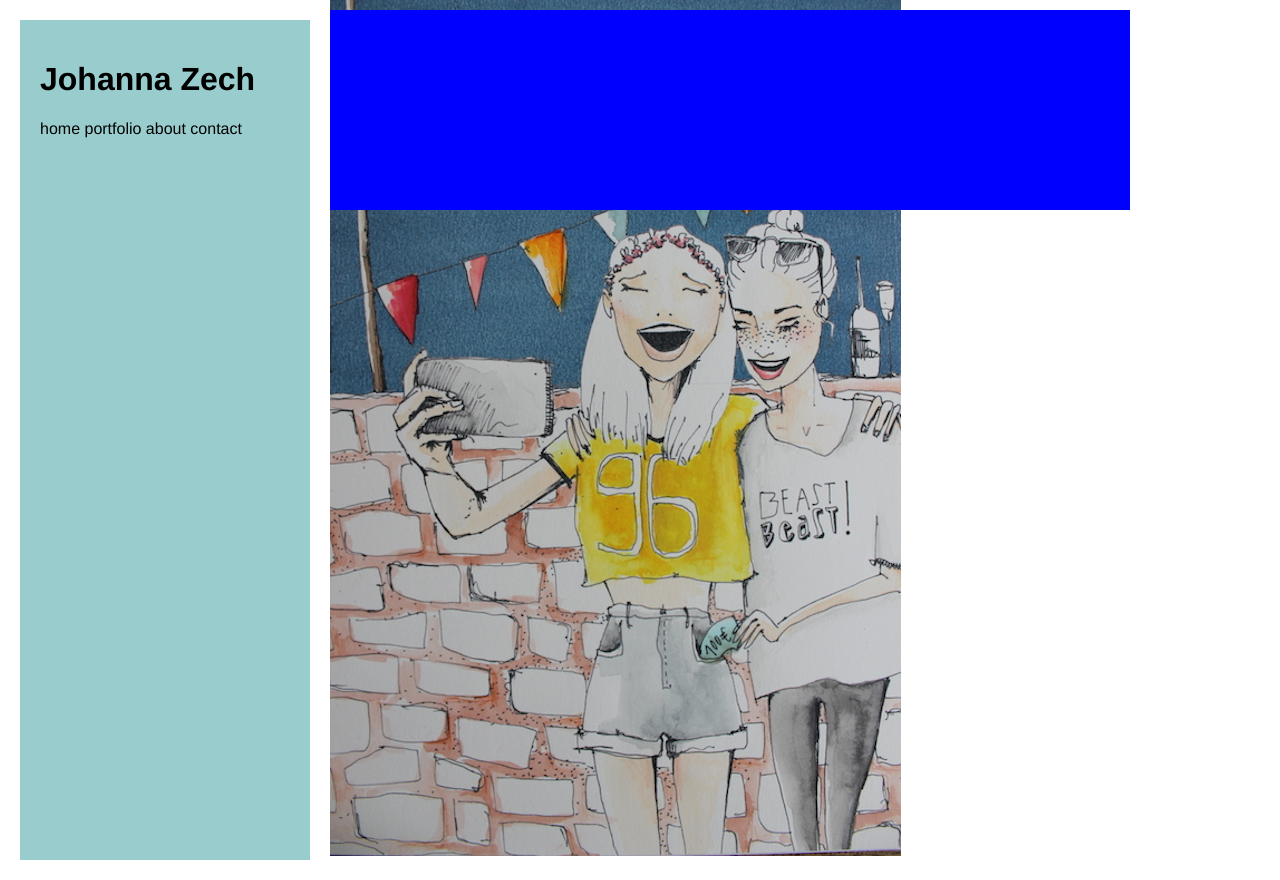
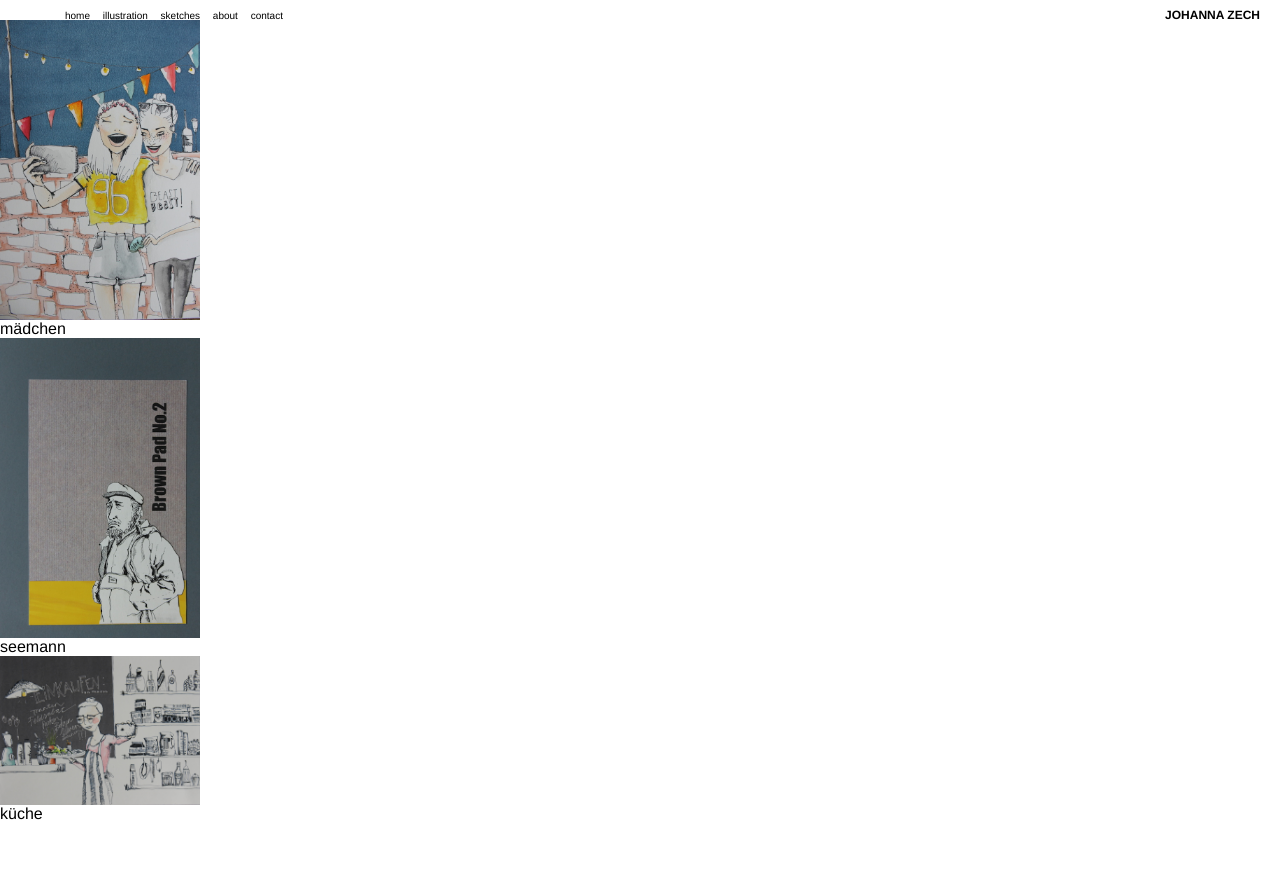
Before and after one commit to johannazech/websitejohanna, a plain HTML site: page index.html in a window 1280 px wide. After the commit the page ends 843 px from the top, so only its background shows below. Drawn offline with Linux system fonts and the light colour scheme.

Commit message:
navbar_bildunterschrift

```diff
--- a/css/stylesheet.css
+++ b/css/stylesheet.css
@@ -10,45 +10,67 @@ a:link,a:active,a:visited {  text-decoration: none;  color : #000000; }
 a:hover { font-weight: bold;  text-decoration: none; color : #000000; }
 
 
-.hochformat{
+img{
+  width:200px;
+  height:auto;
+}
+h1{
+  font-size: 12px;
+  display:inline;
+  float:right;
+}
+.logo{
+  position:fixed;
+  right:20px;
+  top:0px;
+  width:170px;
+
+}
+nav{
+  position:fixed;
+  top:0px;
+  left: 20px;
+}
+nav ul li {
+  display: inline;
+  list-type-style: none;
+  padding:5px;
+}
+
+#menu{
+  font-size:10px;
+}
+
+.images_text{
+  postion: inherit;
+
+}
+.row img:hover{
+  opacity: 0.4;
+  transition-timing-function: 2s;
+}
+.nav a:hover{
+  color: grey;
+  transition-timing-function: 0,5s;
+}
+.row{
+  width:600px;
+  height: auto;
   float:left;
-  height:10px
+  margin-bottom: 20px;
+  margin-top:20px;
 }
 
 
-.sidebar{
-  width:250px;
-  background:#99CCCC;
-  min-height: 100%;
-  float: left;
-  padding:20px;
-  margin:20px;
+.hochformat{
+  float:left;
+  width:100px;
+  height:auto;
+  margin-right:130px;
 }
 
-
-.row{
-  background: blue;
-  width:400px;
-  height: 200px;
+.querformat{
   float:left;
-  margin-bottom: 20px;
+  width:200px;
+  height:auto;
 }
-
-/*#bild2,#bild3{
-  background: yellow;
-  height:50px;
-  width:calc(50%-5px);*/
-}
-
-#bild2{
-  margin-right: 5px;
-  background:yellow;
-  width:185px;
-  float:left;
-}
-#bild3{
-  background:green;
-  width:185px;
-  float:left;
-
-}
--- a/index.html
+++ b/index.html
@@ -1,41 +1,47 @@
 <html>
 <head>
   <meta charset="utf-8">
-
+  <title>Johanna Zech </title>
   <link rel="stylesheet" href="css/stylesheet.css">
 </head>
 <body>
 
-
-  <div class="sidebar">
-    <h1>Johanna Zech</h1>
-    <a href="url">home</a>
-    <a href="url">portfolio</a>
-    <a href="url">about</a>
-    <a href="url">contact</a>
+  <div class="logo">
+    <h1>JOHANNA ZECH</h1>
   </div>
 
-  <div class="bilderspalte">
-    <div class="hochformat">
-      <img src="images/7mädchen2.jpg"/>
-      </div>
+  <nav>
+  <ul id="menu">
+    <a href="index.html"><li>home</li></a>
+    <a href="illustration.html"><li>illustration</li></a>
+    <a href="url"><li>sketches</li></a>
+    <a href="url"><li>about</li></a>
+    <a href="mailto:johannazech@gmx.de"><li>contact</li></a>
+  </ul>
+</nav>
+
+
+
+
+    <div class="row">
+        <div class="hochformat">
+          <img src="images/7mädchen2.jpg">
+          <div class="images_text">
+            mädchen
+        </div>
+        <div class="hochformat">
+          <img src="images/23seemann.jpg">
+          <div class="images_text">
+            seemann
+        <div class="querformat">
+          <img src="images/9healthy1.jpg">
+          <div class="images_text">
+            küche
+        </div>
     </div>
 
-    <div class="row">
-      <div id="bild1">
-      </div>
-    </div>
 
-  <div class="row">
-    <div id="bild2">
 
-    </div>
-
-    <div id="bild3">
-      <img>
-    </div>
-    </div>
-  </div>
 
 
 </body>
```
Also changed, not shown: illustration.html (added, +23 -0 lines).
